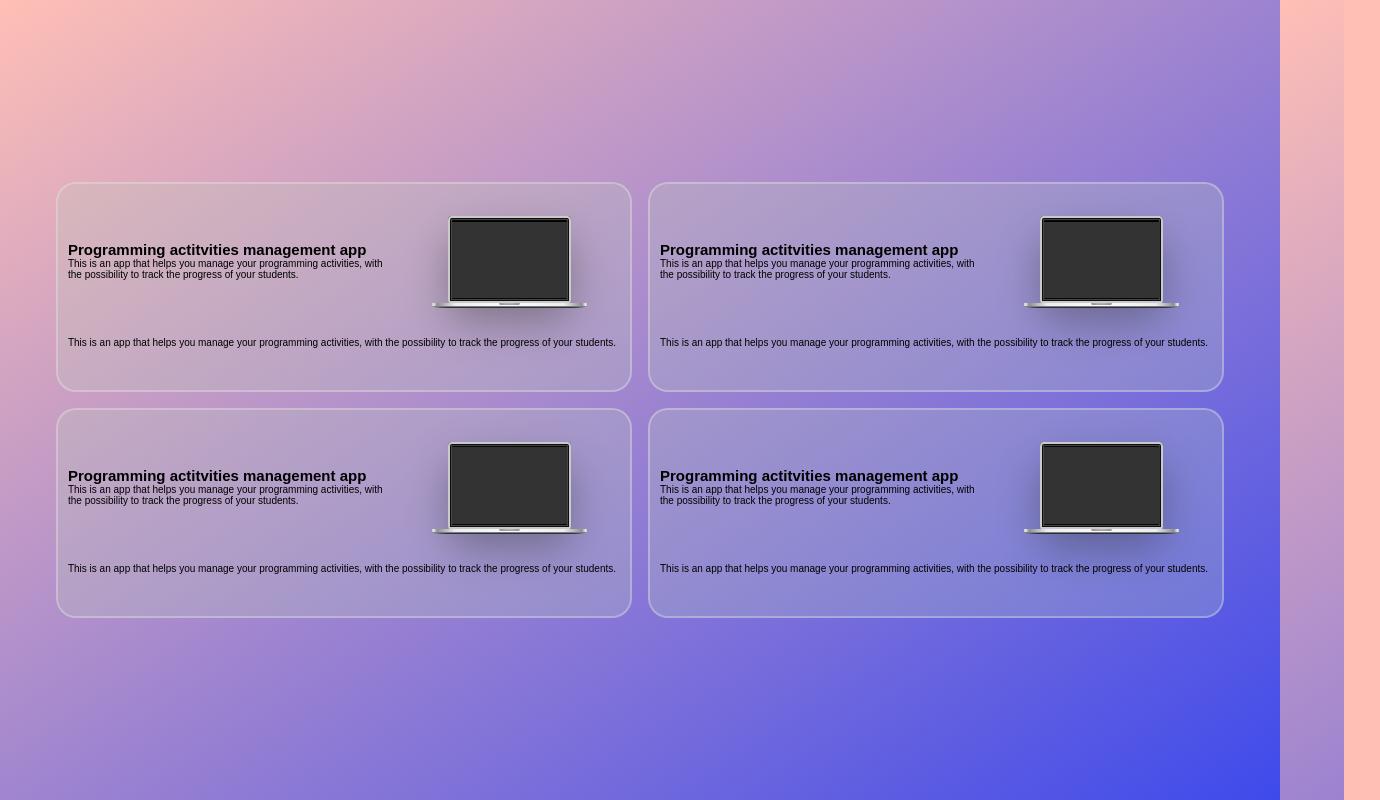
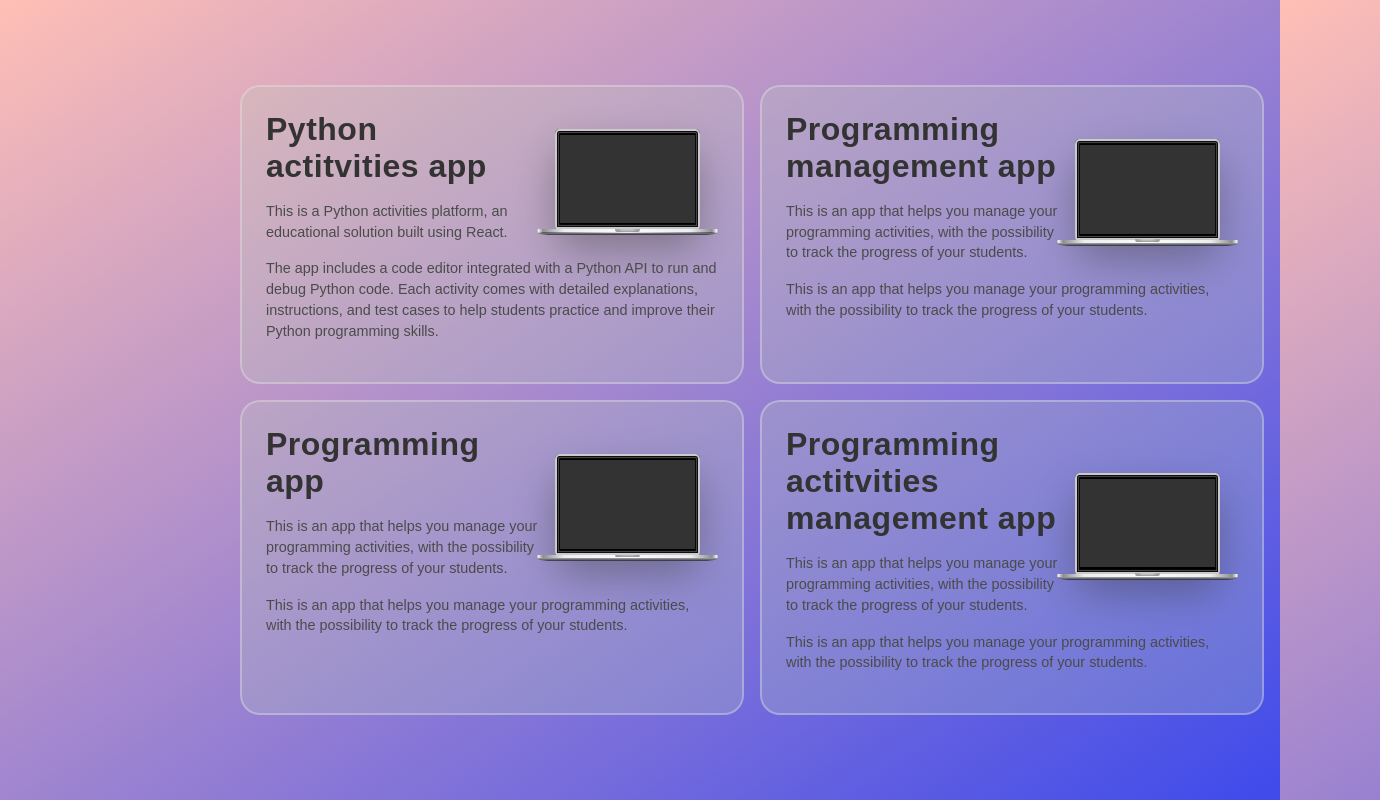
Before and after one commit to e-Yasmina/portfolio, a React (Create React App) app: page /portfolio/projects in a window 1280 px wide. Shown: the whole page, 1380 px wide, since content can reach past the window. Built offline with nearby package versions, Linux system fonts and the light colour scheme.

Commit message:
seting up projects page

```diff
--- a/src/Components/Laptop/Laptop.css
+++ b/src/Components/Laptop/Laptop.css
@@ -1,5 +1,5 @@
 .macbook {
-    padding: 4% 6%;
+  padding: 0% 0% 2% 0%;
   margin: 0 auto;
   min-width: 40%;
 }
--- a/src/Components/ProjectCard/ProjectCard.css
+++ b/src/Components/ProjectCard/ProjectCard.css
@@ -1,22 +1,6 @@
-.body{
-    margin:0;
-    padding:0;
-    box-sizing:border-box;
-    display: inline;
-    justify-content:center;
-    align-items:center;
-    background-color:transparent;
-  }
+@import url("https://fonts.googleapis.com/css?family=Roboto:300,400,700&display=swap");
 
-  .project-image{
-    max-width: 100%;
-    object-fit: cover;
-    height: auto;
-    border-radius: 20px;
-  }
-
-  .card{
-    /* width: 320px; */
+.project-card{
   border: 2px solid rgba(235, 235, 235, .35);
   border-radius: 20px;
   -webkit-backdrop-filter: blur(12px);
@@ -24,18 +8,32 @@
   background: rgba(187, 205, 189, .25);
   transition: all .25s ease;
   color: #000000;
-    font-size: 1rem;
+  padding: 0.5rem;
 }
 
-.container{
+.project-card:hover{
+  background: rgba(187, 205, 189, .55)
+}
+
+.pc-container{
   padding: 1em;
   gap: 1em;
 }
+.pc-container h2{
+  margin: 0 0 1rem 0;
+  font-size: 2rem;
+  letter-spacing: 0.5px;
+  color: #333;
+  letter-spacing: 0.5px;
+}
+.pc-container p{
+  margin: 0 0 1rem 0;
+  font-size: 0.9rem;
+  color: #4b4b4b;
+  line-height: 1.45;
+}
 
-.card:hover{
-  background: rgba(187, 205, 189, .55)
-}
-.up-section{
+.pc-up-section{
   display: flex;
   flex-direction: row;
   justify-content: space-between;
--- a/src/Components/ProjectCard/ProjectCard.js
+++ b/src/Components/ProjectCard/ProjectCard.js
@@ -4,10 +4,10 @@
 
 const Card = (props) => {
   return (
-    <div className="body">
-    <div className="card" onClick={props.onClick}>
-      <div className="container">
-        <div className="up-section">
+
+    <div className="project-card" onClick={props.onClick}>
+      <div className="pc-container">
+        <div className="pc-up-section">
           <div>
             <h2>{props.title}</h2>
             <p>
@@ -21,7 +21,6 @@
         </p>
       </div>
     </div>
-    </div>
   );
 };
 
--- a/src/Pages/Projects/Projects.css
+++ b/src/Pages/Projects/Projects.css
@@ -2,10 +2,10 @@
   display: grid;
   grid-template-columns: repeat(2, 1fr); /* 4 columns, each taking 1/4 of the width */
   gap: 1rem; /* Add spacing between the cards */
-    padding: 1rem; /* Add padding around the grid */
+  padding:1rem 1rem 1rem 15rem  ; /* Add padding around the grid */
 }
 
-  .card {
+.project-card {
   width: 100%; /* Ensure the card fills its grid cell */
   height: 100%; /* Adjust height based on content */
   box-sizing: border-box; /* Include padding and border in width/height */
--- a/src/Pages/Projects/Projects.js
+++ b/src/Pages/Projects/Projects.js
@@ -10,21 +10,21 @@
     const projects = [
         {
           id:1,
-          title:"Programming actitvities management app",
-          description:"This is an app that helps you manage your programming activities, with the possibility to track the progress of your students.",
-          details:"This is an app that helps you manage your programming activities, with the possibility to track the progress of your students.",
+          title:"Python actitvities app",
+          description:"This is a Python activities platform, an educational solution built using React.",
+          details:"The app includes a code editor integrated with a Python API to run and debug Python code. Each activity comes with detailed explanations, instructions, and test cases to help students practice and improve their Python programming skills.",
           url:"",
         },
         {
           id:2,
-          title:"Programming actitvities management app",
+          title:"Programming management app",
           description:"This is an app that helps you manage your programming activities, with the possibility to track the progress of your students.",
           details:"This is an app that helps you manage your programming activities, with the possibility to track the progress of your students.",
           url:"",
         },
         {
           id:3,
-          title:"Programming actitvities management app",
+          title:"Programming app",
           description:"This is an app that helps you manage your programming activities, with the possibility to track the progress of your students.",
           details:"This is an app that helps you manage your programming activities, with the possibility to track the progress of your students.",
           url:"",
```
Lines whose indentation alone changed are shown as unchanged.
